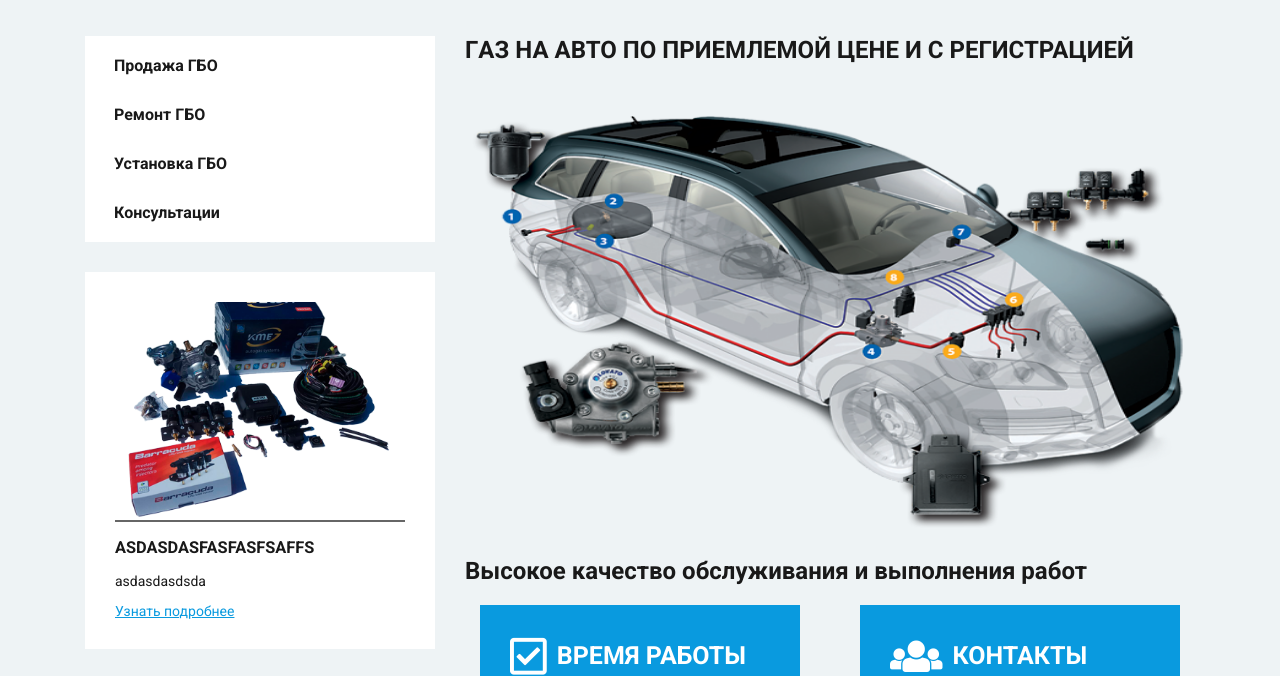
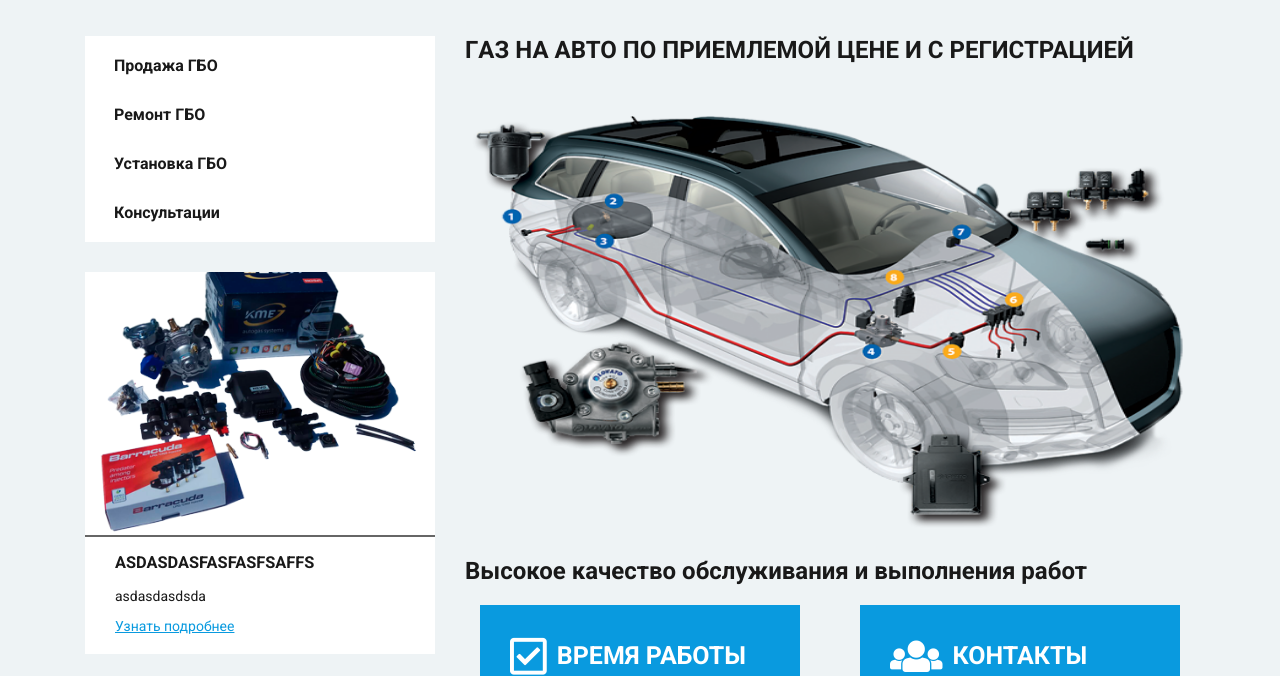
Before and after one commit to lestat8828/Gaz, a plain HTML site: page index.html in a window 1280 px wide. Shown: the part 127-803 px from the top of the page. Drawn offline with nearby package versions, Linux system fonts and the light colour scheme; files that its build step writes are made by us from their sources.

Commit message:
fix object leftside

```diff
--- a/sass/info.sass
+++ b/sass/info.sass
@@ -124,13 +124,21 @@ img
 	&_object
 		margin-top: 30px
 		background-color: $white
+		padding-bottom: 20px
+
 		img
 			width: 350px
 			border-bottom: 2px solid $footer-text
 		&_description
-			padding: 30px
+
 		h3
 			text-transform: uppercase
+			padding: 0px 30px
+		p
+			padding: 0px 30px
+		a
+			padding: 0px 30px
+			margin-bottom: 30px
 .right_sidebar
 	&_photo
 		img
--- a/sass/main.sass
+++ b/sass/main.sass
@@ -124,13 +124,21 @@ img
 	&_object
 		margin-top: 30px
 		background-color: $white
+		padding-bottom: 20px
+
 		img
 			width: 350px
 			border-bottom: 2px solid $footer-text
 		&_description
-			padding: 30px
+
 		h3
 			text-transform: uppercase
+			padding: 0px 30px
+		p
+			padding: 0px 30px
+		a
+			padding: 0px 30px
+			margin-bottom: 30px
 .right_sidebar
 	&_photo
 		img
```
Also changed, not shown: css/info.css, css/main.css.
